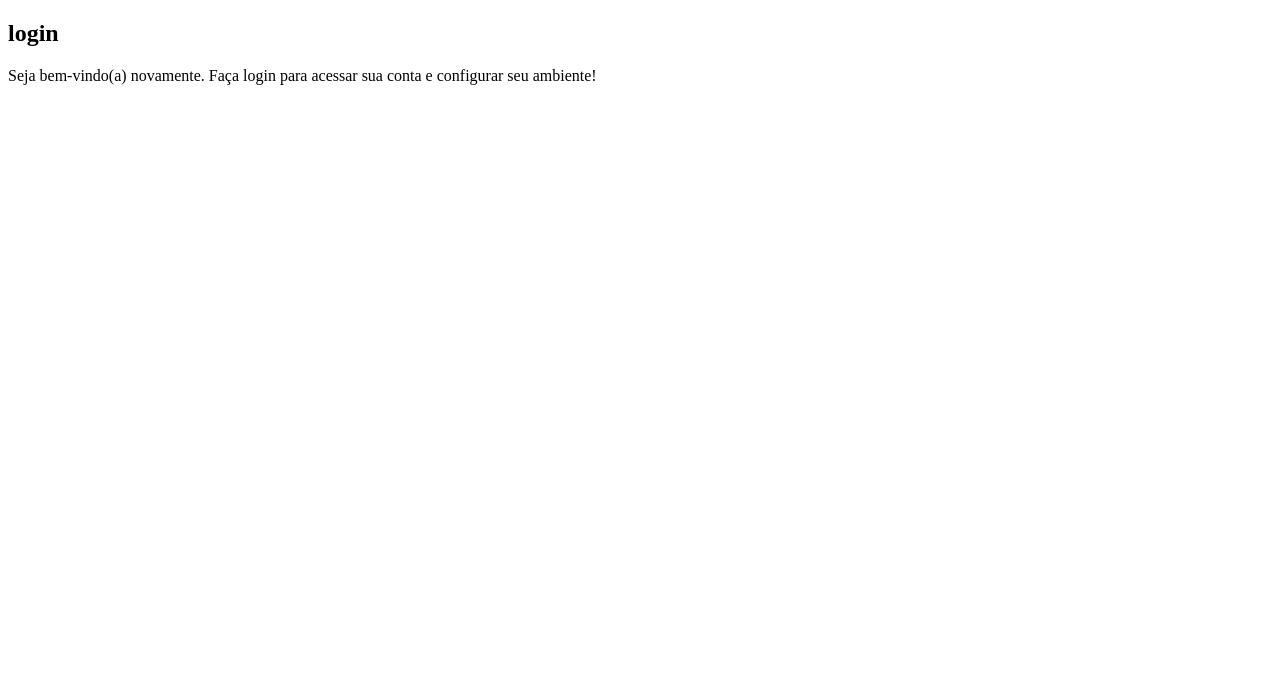
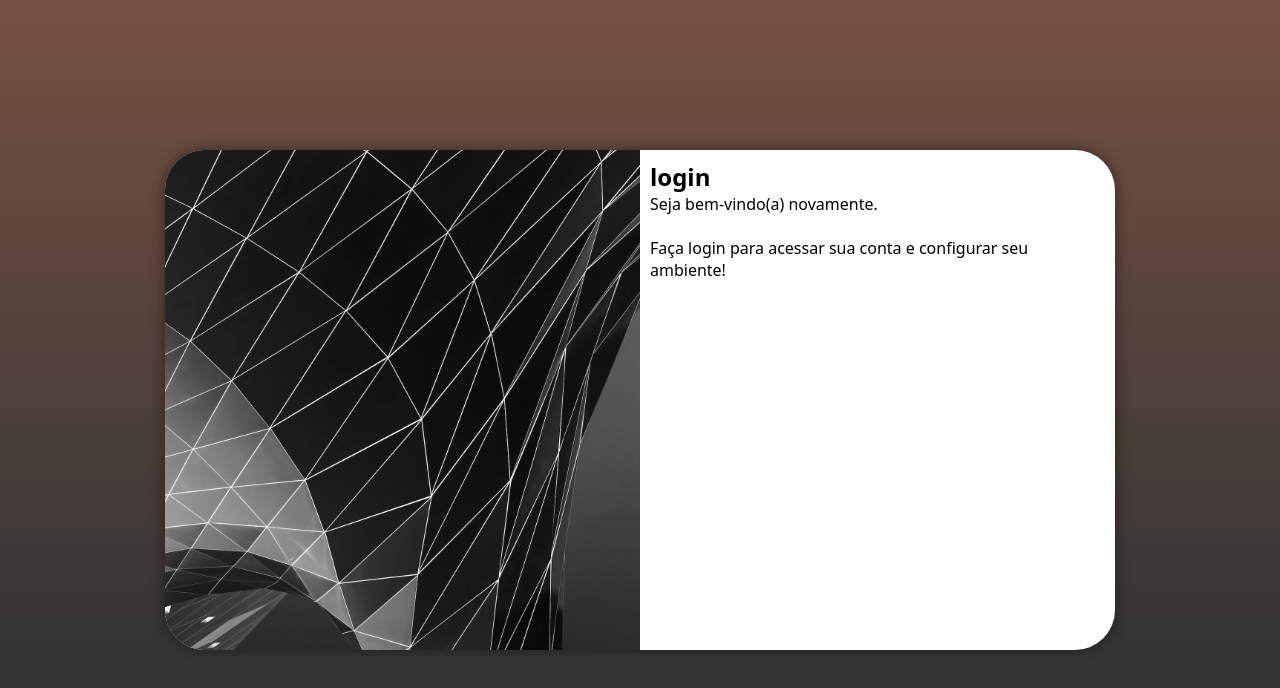
Before and after one commit to AndreFilipeD/projeto-login, a plain HTML site: page index.html in a window 1280 px wide. Drawn offline with Linux system fonts and the light colour scheme.

Commit message:
melhorias no media query

```diff
--- /dev/null
+++ b/estilos/media-query.css
@@ -0,0 +1,37 @@
+@charset "UTF-8";
+
+@media screen and (min-width:768px) and (max-width: 992px){
+    body{
+        background-image: linear-gradient(to top, #353535 20%, #775142);
+    }
+    section#login{
+        width: 80vw;
+    }
+    section#login > div#imagem{
+        float: left;
+        width: 30%;
+        height: 100%;
+    }
+    section#login > div#formulario{
+        float: right;
+        width: 70%;
+    }
+}
+
+@media screen and (min-width: 992px)/* and (max-width: 1200px)*/{
+    body{
+        background-image: linear-gradient(to top, #353535 20%, #775142);
+    }
+    section#login{
+        width: 950px;
+    }
+    section#login > div#imagem{
+        float:left;
+        width: 50%;
+        height: 100%;
+    }
+    section#login > div#formulario{
+        float: right;
+        width: 50%;
+    }
+}
--- a/estilos/style.css
+++ b/estilos/style.css
@@ -1 +1,46 @@
 @charset "UTF-8";
+
+*{
+    font-family: system-ui, -apple-system, BlinkMacSystemFont, 'Segoe UI', Roboto, Oxygen, Ubuntu, Cantarell, 'Open Sans', 'Helvetica Neue', sans-serif;
+    margin: 0px;
+    padding: 0px;
+    box-sizing: border-box;
+}
+
+body, html{
+    background-color:#775142;
+    height: 100vh;
+    width: 100vw;
+}
+main{
+    position: relative;
+    height: 100vh;
+    width: 100vw;
+}
+section#login{
+    overflow: hidden;
+    position: absolute;
+    background-color: white;
+    width: 250px;
+    height: 500px;
+
+    top: 50%;
+    left: 50%;
+    border-radius: 40px;
+    transform: translate(-50%, -50%);
+    box-shadow: 0px 0px 15px rgba(0, 0, 0, 0.450);
+
+    transition: width 0.3s, height 0.3s;
+    transition-timing-function: ease;
+}
+
+section#login > div#imagem{
+    /*background: #5f2c82 url(../imagens/pexels-adrien-olichon-3137068.jpg);*/
+    background: #775142 url(../imagens/pexels-adrien-olichon-3137064.jpg);
+    background-position: bottom;
+    height: 200px;
+    background-size: cover;
+}
+section#login > div#formulario{
+    padding: 10px;
+}
--- a/index.html
+++ b/index.html
@@ -5,6 +5,7 @@
     <meta name="viewport" content="width=device-width, initial-scale=1.0">
     <title>Projeto-Login</title>
     <link rel="stylesheet" href="estilos/style.css">
+    <link rel="stylesheet" href="estilos/media-query.css">
 </head>
 <body>
     <main>
@@ -14,7 +15,7 @@
             </div>
             <div id="formulario">
                 <h1>login</h1>
-                <p>Seja bem-vindo(a) novamente. Faça login para acessar sua conta e configurar seu ambiente!</p>
+                <p>Seja bem-vindo(a) novamente.<br><br> Faça login para acessar sua conta e configurar seu ambiente!</p>
                 <form action="login.php" method="post"></form>
             </div>
         </section>
```
